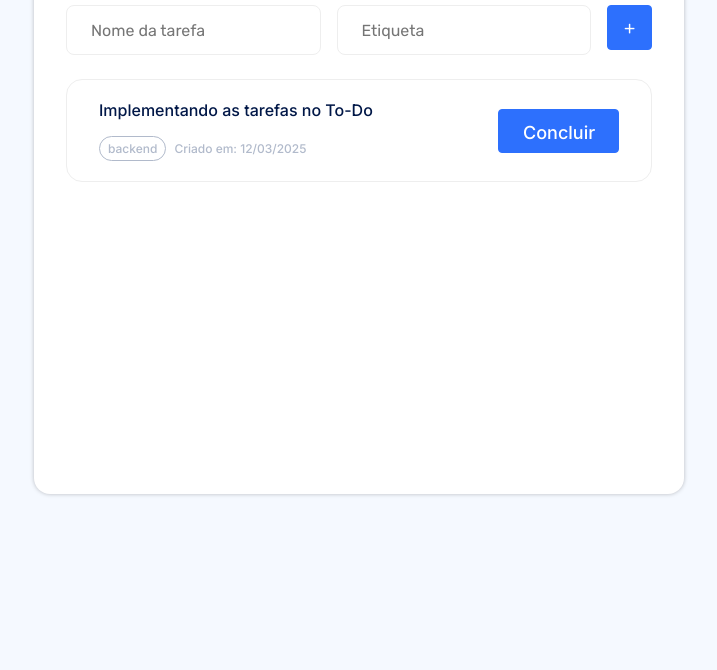
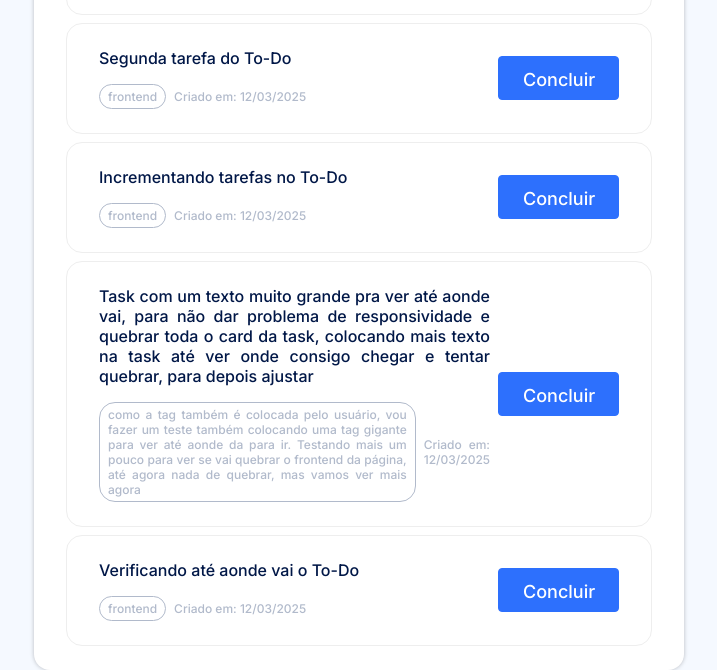
Before and after one commit to azevedo2elve/RID91456_Desafio03, a plain HTML site: page index.html in a window 1280 px wide. Shown: the part 198-868 px from the top of the page, without its empty margins (281-998 px from the left). Before the commit the page ends 800 px from the top, so only its background shows below. Drawn offline with Linux system fonts and the light colour scheme; a web font is replaced by a local one.

Commit message:
testes na criação de tasks e ajustando alguns alinhamentos de textos e também gaps

```diff
--- a/script.js
+++ b/script.js
@@ -30,4 +30,8 @@ let createTask = (titleText, tagText, dateText) => {
 
 window.addEventListener('load', function() {
     createTask('Implementando as tarefas no To-Do', 'backend', 'Criado em: 12/03/2025');
+    createTask('Segunda tarefa do To-Do', 'frontend', 'Criado em: 12/03/2025');
+    createTask('Incrementando tarefas no To-Do', 'frontend', 'Criado em: 12/03/2025');
+    createTask('Task com um texto muito grande pra ver até aonde vai, para não dar problema de responsividade e quebrar toda o card da task, colocando mais texto na task até ver onde consigo chegar e tentar quebrar, para depois ajustar', 'como a tag também é colocada pelo usuário, vou fazer um teste também colocando uma tag gigante para ver até aonde da para ir. Testando mais um pouco para ver se vai quebrar o frontend da página, até agora nada de quebrar, mas vamos ver mais agora', 'Criado em: 12/03/2025');
+    createTask('Verificando até aonde vai o To-Do', 'frontend', 'Criado em: 12/03/2025');
 });
--- a/style.css
+++ b/style.css
@@ -3,7 +3,8 @@
     padding: 0;
     box-sizing: border-box;
     font-size: 10px;
-    font-family: "Rubik", sans-serif;;
+    font-family: "Rubik", sans-serif;
+    text-align: justify;
 }
 
 body {
@@ -23,7 +24,7 @@ body {
 
 .container {
     width: 65rem;
-    height: 58.4rem;
+    height: auto;
     background-color: #FFFFFF;
     border-radius: 1.6rem;
     box-shadow: 0 0 .4rem 0 #00000040;
@@ -61,6 +62,7 @@ body {
                 color: #FFFFFF;
                 font-size: 1.8rem;
                 font-weight: 400;
+                text-align: center;
 
                 cursor: pointer;
 
@@ -84,16 +86,20 @@ body {
         width: 100%;
 
         #todo-list {
+            display: flex;
+            flex-direction: column;
+            gap: 0.8rem;
 
             .todo {
                 display: flex;
                 justify-content: space-between;
+                gap: 0.8rem;
                 align-items: center;
                 padding: 2.4rem 3.2rem;
                 border: 1px solid #EEEEEE;
                 border-radius: 1.6rem;
                 width: 58.6rem;
-                height: 10.3rem;
+                height: auto;
 
                 .text-todo {
                     display: flex;
```
